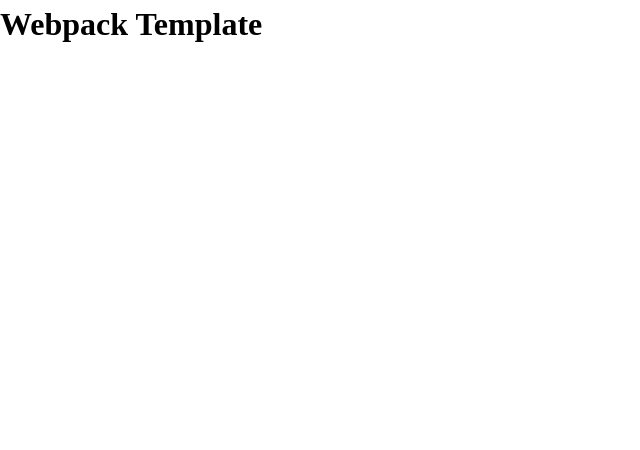
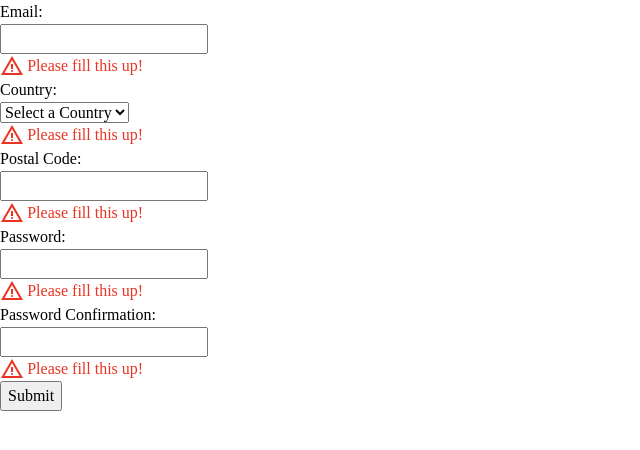
Before and after one commit to danilocasim/form-validation, a website built with webpack: page src/template/index.html in a window 1280 px wide. Shown: the whole page, without its empty margins (0-640 px from the left). Built offline with nearby package versions, Linux system fonts and the light colour scheme.

Commit message:
feat: add webpack and template for form with styling and error icon

```diff
--- a/package.json
+++ b/package.json
@@ -33,6 +33,7 @@
     "css-loader": "^7.1.2",
     "eslint": "^9.20.0",
     "globals": "^15.14.0",
+    "html-loader": "^5.1.0",
     "html-webpack-plugin": "^5.6.3",
     "husky": "^9.1.7",
     "lint-staged": "^15.4.3",
--- a/src/css/reset.css
+++ b/src/css/reset.css
@@ -27,6 +27,7 @@
 textarea,
 select {
   font: inherit;
+  display: block;
 }
 
 p,
--- a/src/css/style.css
+++ b/src/css/style.css
@@ -1 +1,14 @@
 @import "./reset.css";
+
+.error-wrapper {
+  display: flex;
+  align-items: center;
+  gap: 0.2rem;
+}
+
+.error-wrapper img {
+  width: 1.5rem;
+}
+.error {
+  color: #ea3323;
+}
--- a/src/template/index.html
+++ b/src/template/index.html
@@ -3,10 +3,68 @@
   <head>
     <meta charset="UTF-8" />
     <meta name="viewport" content="width=device-width, initial-scale=1.0" />
-    <title>Webpack Template</title>
+    <title>Form Validation</title>
   </head>
 
   <body>
-    <h1>Webpack Template</h1>
+    <form novalidate>
+      <div>
+        <label for="email">Email:</label>
+        <input type="email" id="email" name="email" required />
+        <div class="error-wrapper">
+          <img src="../assets/error.png" alt="error" />
+          <div class="error email">Please fill this up!</div>
+        </div>
+      </div>
+      <div>
+        <label for="country">Country:</label>
+        <select name="country" id="country" required>
+          <option value="">Select a Country</option>
+          <option value="philippines">Philippines</option>
+          <option value="italy">Italy</option>
+          <option value="switzerland">Switzerland</option>
+        </select>
+        <div class="error-wrapper">
+          <img src="../assets/error.png" alt="error" />
+          <div class="error country">Please fill this up!</div>
+        </div>
+      </div>
+      <div>
+        <label for="postalCode">Postal Code:</label>
+        <input type="text" id="postalCode" name="postalCode" required />
+        <div class="error-wrapper">
+          <img src="../assets/error.png" alt="error" />
+          <div class="error postal-code">Please fill this up!</div>
+        </div>
+      </div>
+      <div>
+        <label for="password">Password:</label>
+        <input
+          type="password"
+          id="password"
+          name="password"
+          minlength="8"
+          required
+        />
+        <div class="error-wrapper">
+          <img src="../assets/error.png" alt="error" />
+          <div class="error password">Please fill this up!</div>
+        </div>
+      </div>
+      <div>
+        <label for="passwordConfirmation">Password Confirmation:</label>
+        <input
+          type="password"
+          id="passwordConfirmation"
+          name="passwordConfirmation"
+          required
+        />
+        <div class="error-wrapper">
+          <img src="../assets/error.png" alt="error" />
+          <div class="error password-confirmation">Please fill this up!</div>
+        </div>
+      </div>
+      <button type="submit">Submit</button>
+    </form>
   </body>
 </html>
--- a/webpack.common.js
+++ b/webpack.common.js
@@ -12,12 +12,16 @@
   module: {
     rules: [
       {
+        test: /\.html$/i,
+        loader: "html-loader",
+      },
+      {
         test: /\.css$/i,
         use: ["style-loader", "css-loader"],
       },
       {
         test: /\.png$/i,
-        type: "asset.resource",
+        type: "asset/resource",
       },
     ],
   },
```
Also changed, not shown: src/assets/error.png (added), 1 other file.
